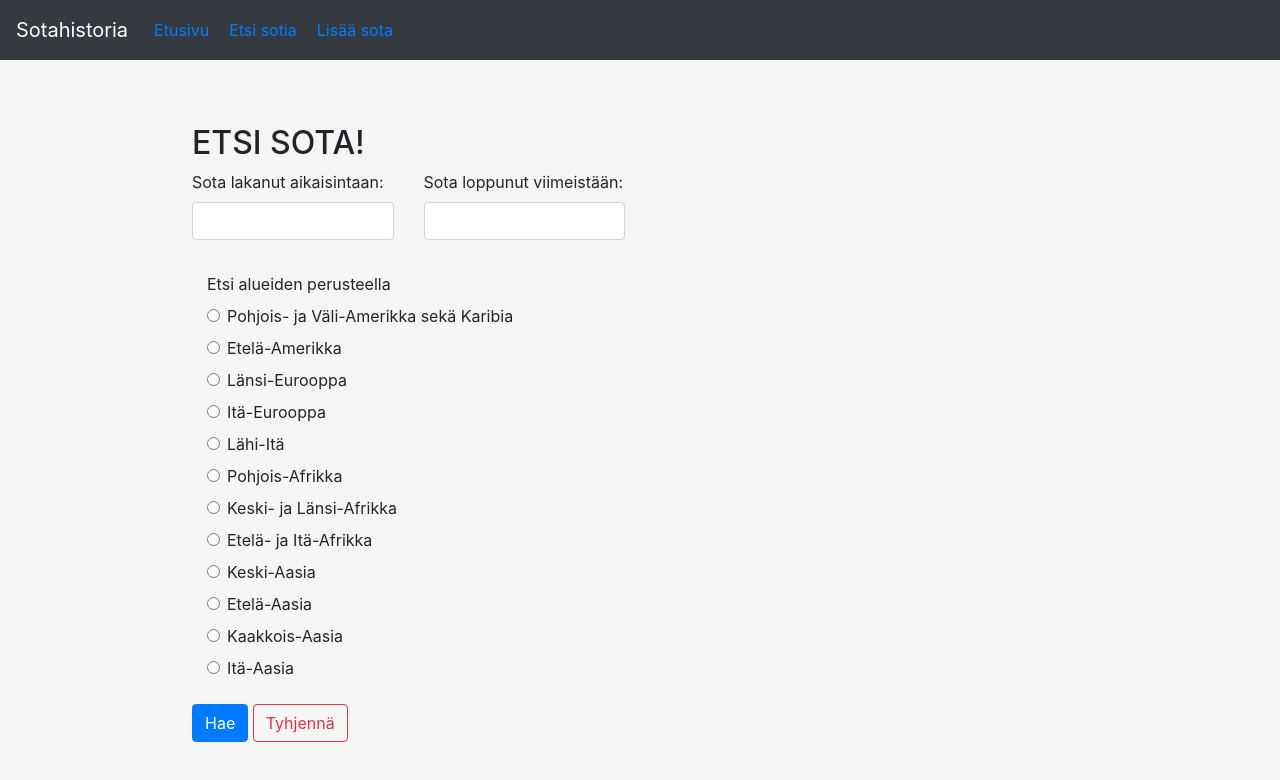
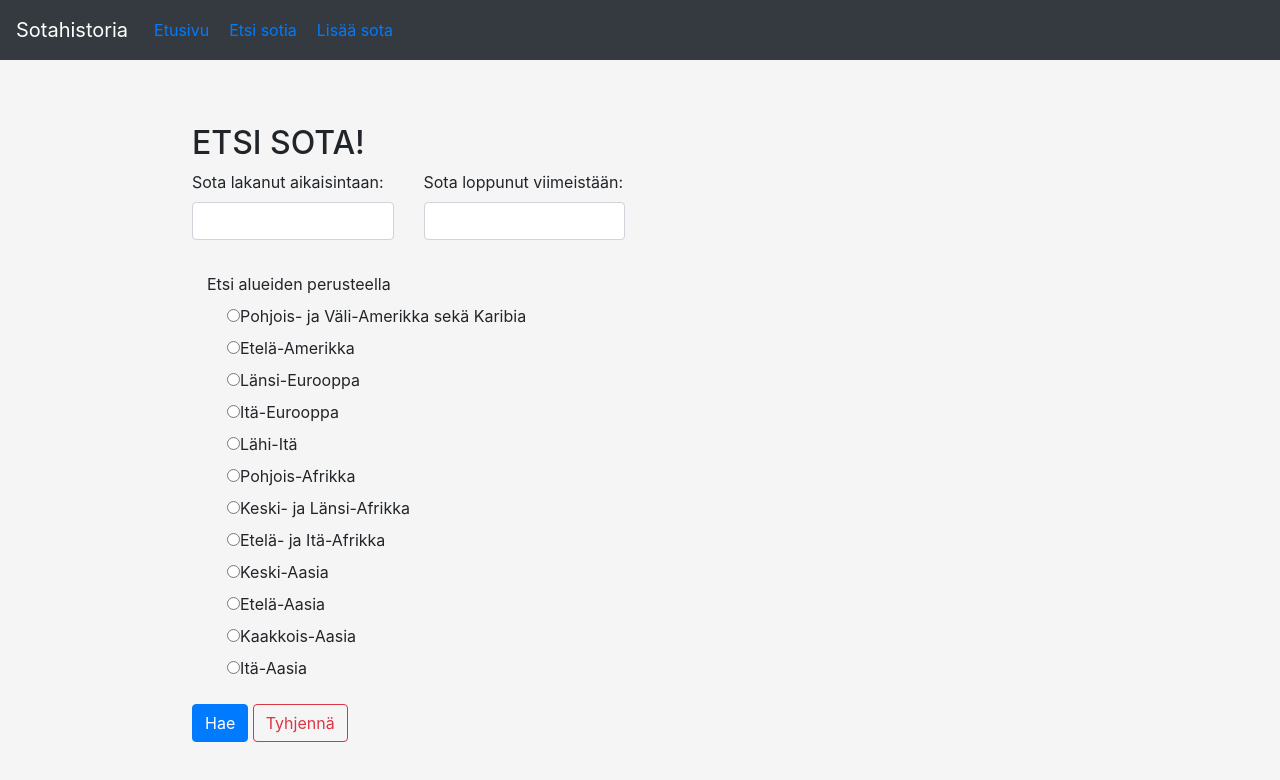
Before and after one commit to kimmoperala/WarHistory, a React (Create React App) app: page /SearchWar in a window 1280 px wide. Shown: the top 780 px of the page. Built offline with nearby package versions, Linux system fonts and the light colour scheme.

Commit message:
small change

```diff
--- a/src/components/SearchWar.js
+++ b/src/components/SearchWar.js
@@ -214,7 +214,7 @@ function SearchWar(){
               <input
                 type="radio"
                 value={region[1]}
-                className="form-check-input"
+                className="form-radio-input"
                 name="regionSelection"
                 onChange={() => handleRadioChange(region)}
               />
```
